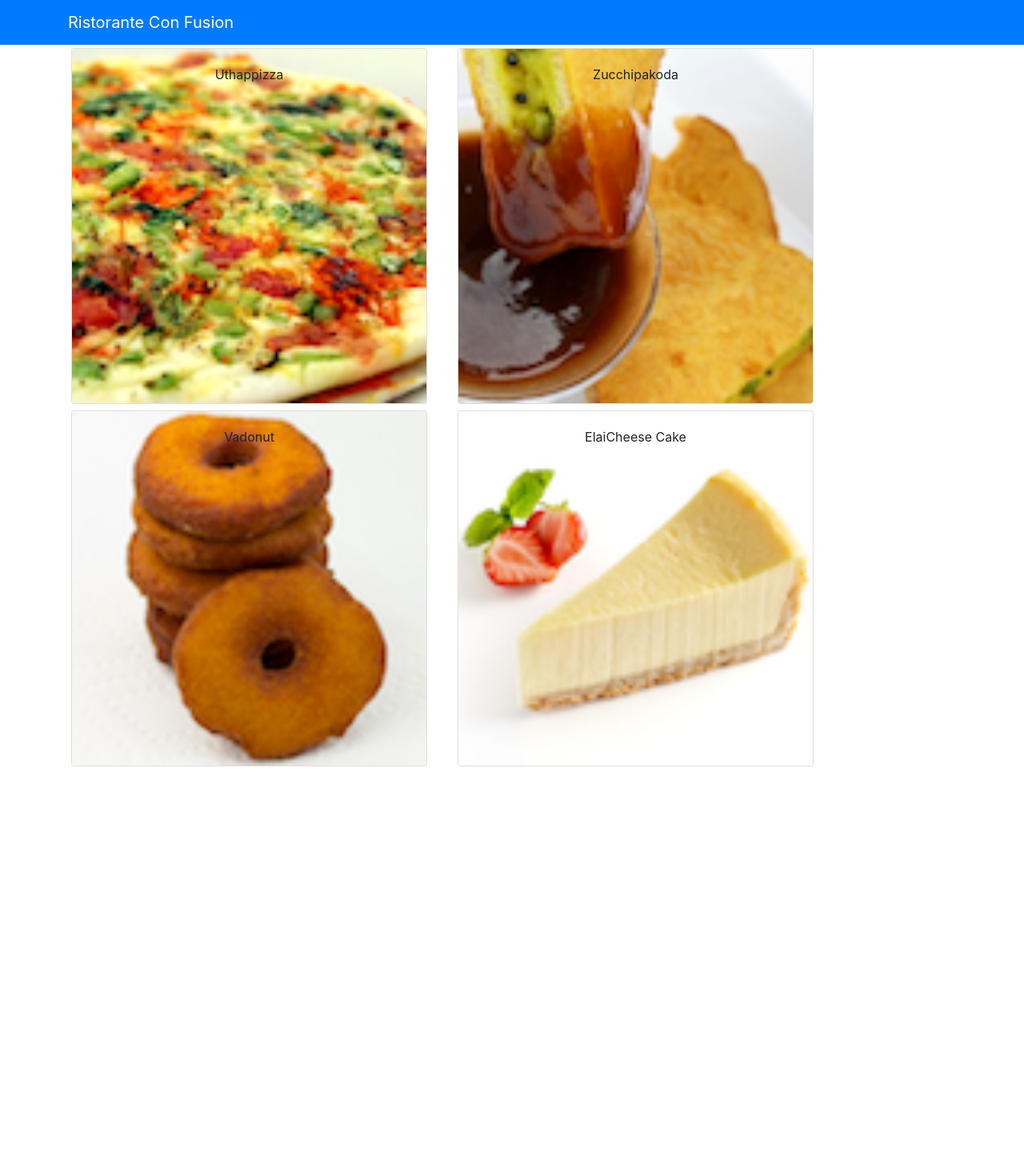
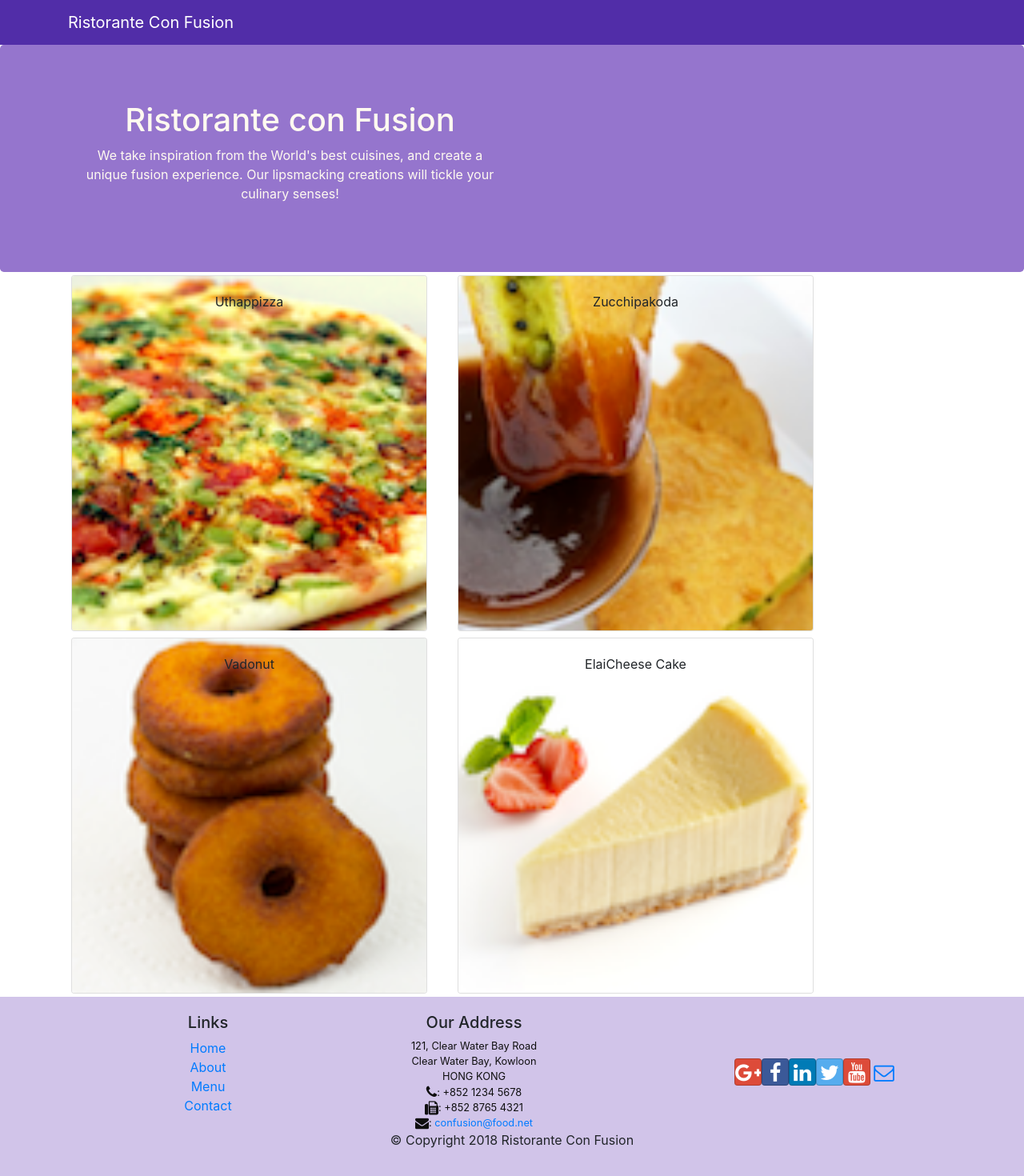
Before and after one commit to rohansahni99/Restorante, a React (Create React App) app: page / in a window 1280 px wide. Shown: the top 1470 px of the page at 80% size. Before the commit the page ends 962 px from the top, so only its background shows below. Built offline with nearby package versions, Linux system fonts and the light colour scheme.

Commit message:
header n footer added

```diff
--- a/package.json
+++ b/package.json
@@ -4,7 +4,9 @@
   "private": true,
   "dependencies": {
     "bootstrap": "^4.0.0",
+    "bootstrap-social": "^5.1.1",
     "cra-template": "1.0.3",
+    "font-awesome": "^4.7.0",
     "react": "^16.13.1",
     "react-dom": "^16.13.1",
     "react-scripts": "3.4.1",
--- a/src/App.css
+++ b/src/App.css
@@ -36,3 +36,36 @@
     transform: rotate(360deg);
   }
 }
+.row-header{
+  margin:0px auto;
+  padding:0px auto;
+}
+
+.row-content {
+  margin:0px auto;
+  padding: 50px 0px 50px 0px;
+  border-bottom: 1px ridge;
+  min-height:400px;
+}
+
+.footer{
+  background-color: #D1C4E9;
+  margin:0px auto;
+  padding: 20px 0px 20px 0px;
+}
+.jumbotron {
+  padding:70px 30px 70px 30px;
+  margin:0px auto;
+  background: #9575CD ;
+  color:floralwhite;
+}
+
+address{
+  font-size:80%;
+  margin:0px;
+  color:#0f0f0f;
+}
+
+.navbar-dark {
+  background-color: #512DA8;
+}
--- /dev/null
+++ b/src/components/FooterComponent.js
@@ -0,0 +1,50 @@
+import React from 'react';
+
+function Footer(props) {
+    return(
+    <div className="footer">
+        <div className="container">
+            <div className="row justify-content-center">
+                <div className="col-4 offset-1 col-sm-2">
+                    <h5>Links</h5>
+                    <ul className="list-unstyled">
+                        <li><a href="#">Home</a></li>
+                        <li><a href="#">About</a></li>
+                        <li><a href="#">Menu</a></li>
+                        <li><a href="contactus.html">Contact</a></li>
+                    </ul>
+                </div>
+                <div className="col-7 col-sm-5">
+                    <h5>Our Address</h5>
+                    <address>
+		              121, Clear Water Bay Road<br />
+		              Clear Water Bay, Kowloon<br />
+		              HONG KONG<br />
+		              <i className="fa fa-phone fa-lg"></i>: +852 1234 5678<br />
+		              <i className="fa fa-fax fa-lg"></i>: +852 8765 4321<br />
+		              <i className="fa fa-envelope fa-lg"></i>: <a href="mailto:confusion@food.net">
+                         confusion@food.net</a>
+                    </address>
+                </div>
+                <div className="col-12 col-sm-4 align-self-center">
+                    <div className="text-center">
+                        <a className="btn btn-social-icon btn-google" href="http://google.com/+"><i className="fa fa-google-plus"></i></a>
+                        <a className="btn btn-social-icon btn-facebook" href="http://www.facebook.com/profile.php?id="><i className="fa fa-facebook"></i></a>
+                        <a className="btn btn-social-icon btn-linkedin" href="http://www.linkedin.com/in/"><i className="fa fa-linkedin"></i></a>
+                        <a className="btn btn-social-icon btn-twitter" href="http://twitter.com/"><i className="fa fa-twitter"></i></a>
+                        <a className="btn btn-social-icon btn-google" href="http://youtube.com/"><i className="fa fa-youtube"></i></a>
+                        <a className="btn btn-social-icon" href="mailto:"><i className="fa fa-envelope-o"></i></a>
+                    </div>
+                </div>
+            </div>
+            <div className="row justify-content-center">
+                <div className="col-auto">
+                    <p>© Copyright 2018 Ristorante Con Fusion</p>
+                </div>
+            </div>
+        </div>
+    </div>
+    )
+}
+
+export default Footer;
--- /dev/null
+++ b/src/components/HeaderComponent.js
@@ -0,0 +1,28 @@
+import React, { Component } from 'react';
+import { Navbar, NavbarBrand, Jumbotron } from 'reactstrap';
+
+class Header extends Component {
+  render() {
+    return(
+    <React.Fragment>
+      <Navbar dark>
+        <div className="container">
+            <NavbarBrand href="/">Ristorante Con Fusion</NavbarBrand>
+        </div>
+      </Navbar>
+      <Jumbotron>
+           <div className="container">
+               <div className="row row-header">
+                   <div className="col-12 col-sm-6">
+                       <h1>Ristorante con Fusion</h1>
+                       <p>We take inspiration from the World's best cuisines, and create a unique fusion experience. Our lipsmacking creations will tickle your culinary senses!</p>
+                   </div>
+               </div>
+           </div>
+       </Jumbotron>
+    </React.Fragment>
+    );
+  }
+}
+
+export default Header;
--- a/src/components/mainComponent.js
+++ b/src/components/mainComponent.js
@@ -1,8 +1,9 @@
 import React, { Component } from 'react';
-import { Navbar, NavbarBrand } from 'reactstrap';
 import Menu from './menuComponent';
 import DishDetail from './DishdetailComponent';
+import Header from './HeaderComponent';
 import { DISHES } from '../shared/dishes';
+import Footer from './FooterComponent';
 
 class Main extends Component {
 
@@ -26,13 +27,10 @@
       //const dish = this.state.dishes.filter((dish) => dish.id === this.state.selectedDish)[0];
     return (
       <div>
-        <Navbar dark color="primary">
-          <div className="container">
-            <NavbarBrand href="/">Ristorante Con Fusion</NavbarBrand>
-          </div>
-        </Navbar>
+        <Header />
         <Menu dishes={this.state.dishes} onClick={(dish) => this.onDishSelect(dish)} />
         <DishDetail dish= {this.state.selectedDish} comments = {this.state.comments} />
+        <Footer />
       </div>
     );
   }
--- a/src/index.js
+++ b/src/index.js
@@ -1,6 +1,8 @@
 import React from 'react';
 import ReactDOM from 'react-dom';
 import 'bootstrap/dist/css/bootstrap.css';
+import 'font-awesome/css/font-awesome.css';
+import 'bootstrap-social/bootstrap-social.css';
 import './index.css';
 import App from './App';
 import * as serviceWorker from './serviceWorker';
```
Also changed, not shown: 1 other file (tests, documents, lock files or other folders).
